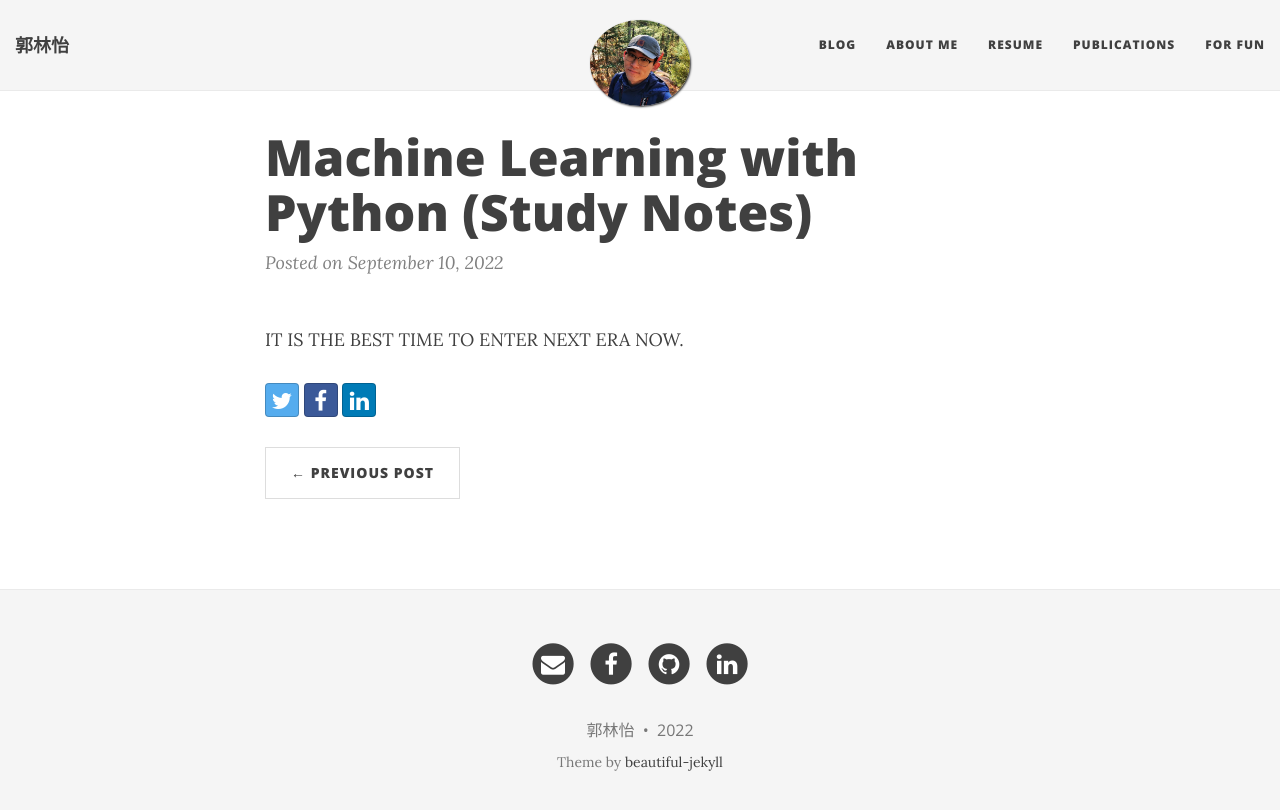
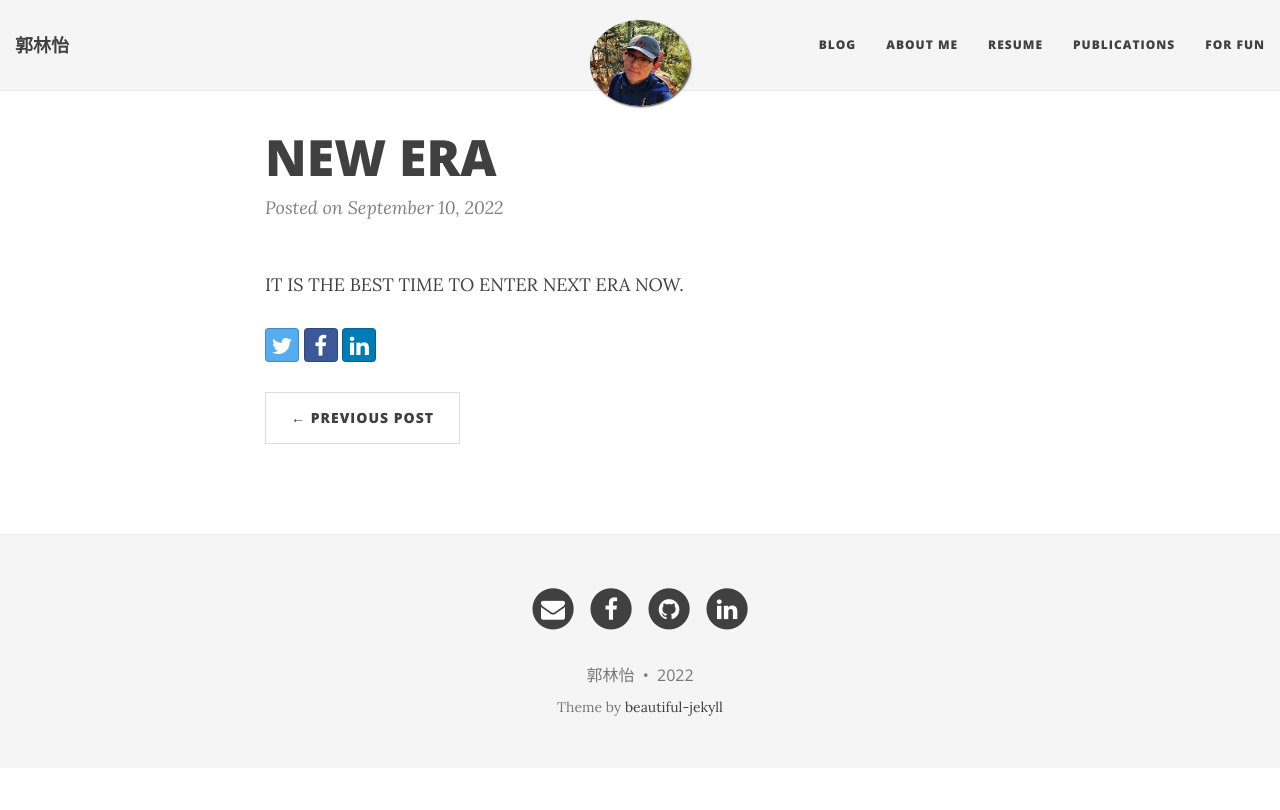
Before and after one commit to LinyiGuo96/LinyiGuo96.github.io, a Jekyll site: the page built from _posts/2022-09-10-New-Era.md, in a window 1280 px wide. Shown: the top 810 px of the page. Built offline with Jekyll 4.4.1, drawn with Linux system fonts in a browser that asks for light colours; nearby versions of some CDN libraries; comment, search, counter and statistics services are not loaded.

Commit message:
Update 2022-09-10-New-Era.md

```diff
--- a/_posts/2022-09-10-New-Era.md
+++ b/_posts/2022-09-10-New-Era.md
@@ -1,6 +1,6 @@
 ---
 layout: post
-title: Machine Learning with Python (Study Notes)
+title: NEW ERA
 ---
 
 IT IS THE BEST TIME TO ENTER NEXT ERA NOW.
```
